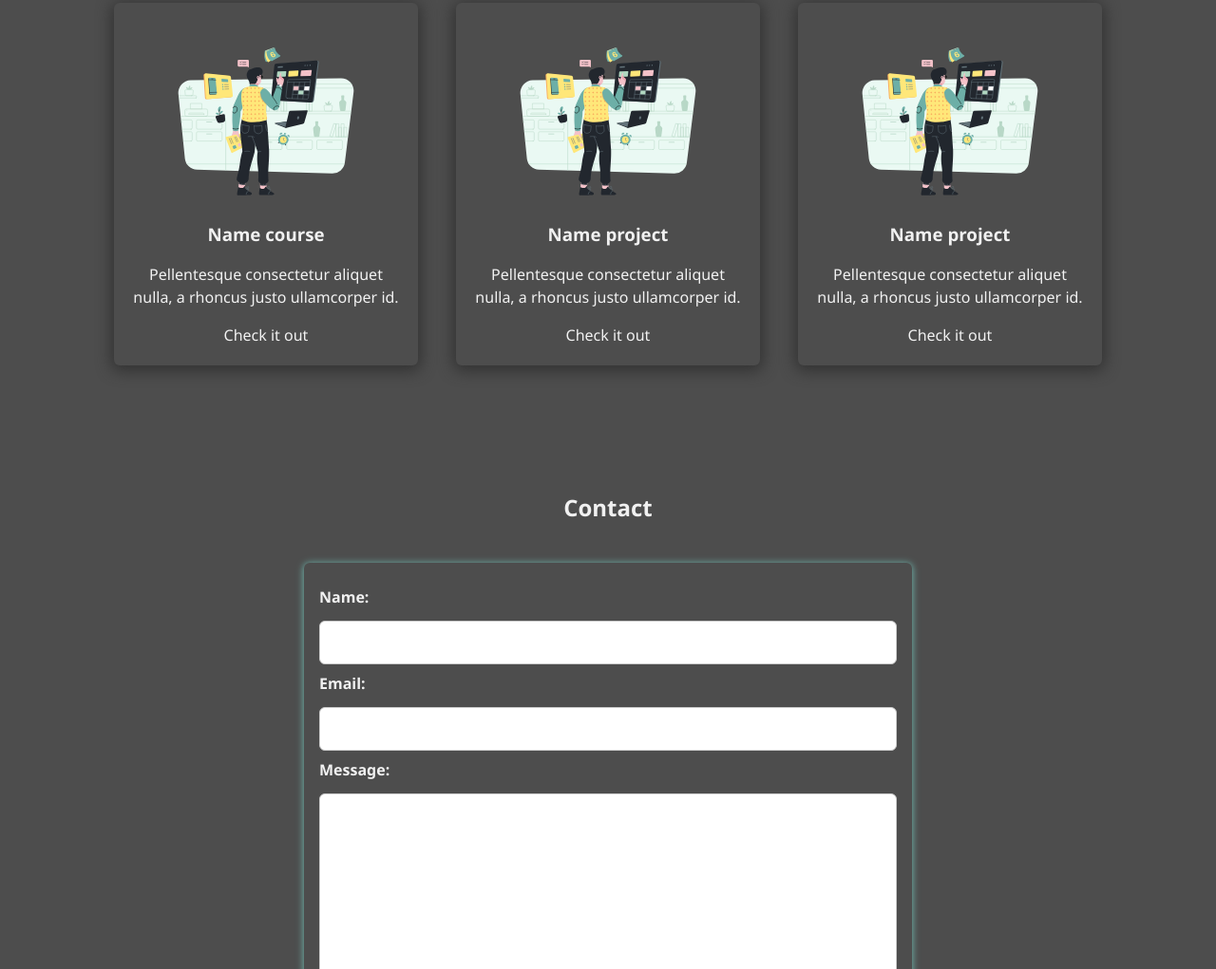
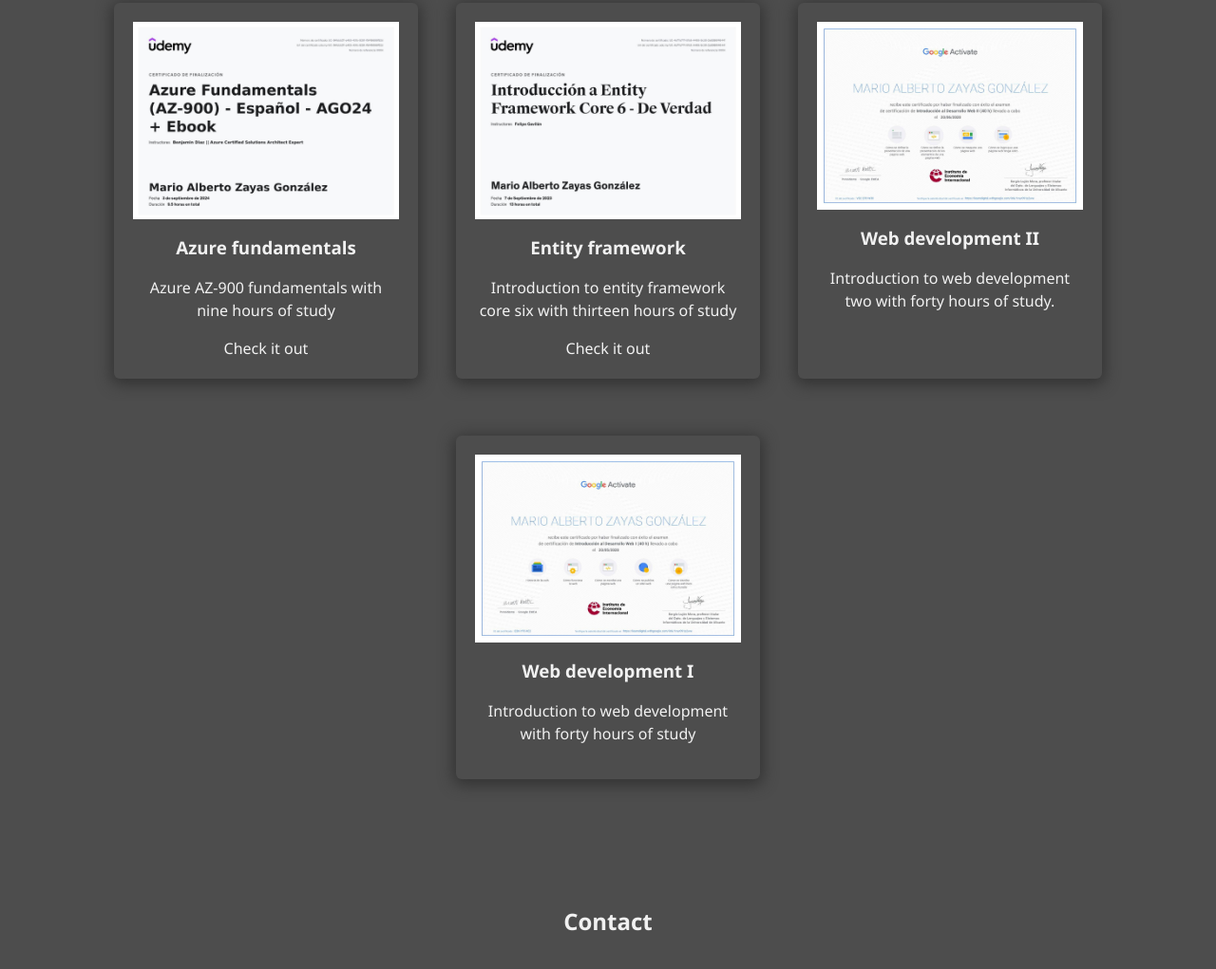
Before and after one commit to Zyz7/Zyz7, a plain HTML site: page index.html in a window 1280 px wide. Shown: the part 3195-4216 px from the top of the page at 95% size. Drawn offline with Linux system fonts and the light colour scheme.

Commit message:
update courses

```diff
--- a/assets/css/styles.css
+++ b/assets/css/styles.css
@@ -218,6 +218,10 @@ nav ul li {
 
 .course-card:hover {
     transform: translateY(-10px);
+}
+
+.course-card h3 {
+    margin-top: 1rem;
 }
 
 .course-card h3,
--- a/index.html
+++ b/index.html
@@ -113,33 +113,39 @@
     <h2>Courses</h2>
     <div class="courses-container">
       <div class="course-card">
-        <img src="assets/img/drawkit05.svg" alt="" loading="lazy" class="course-pic" />
-        <h3>Name course</h3>
+        <img src="assets/img/signal_004.jpeg" alt="Udemy course" loading="lazy" class="course-pic" />
+        <h3>Azure fundamentals</h3>
         <p class="course-details">
-          Pellentesque consectetur aliquet nulla, a rhoncus justo ullamcorper
-          id.
+          Azure AZ-900 fundamentals with nine hours of study
         </p>
-        <a href="#" target="_blank" class="course-link">Check it out</a>
+        <a href="https://www.udemy.com/course/azure-fundamentals-az900-en-un-dia/?couponCode=MT250908CNEW" target="_blank" class="course-link">Check it out</a>
       </div>
 
       <div class="course-card">
-        <img src="assets/img/drawkit05.svg" alt="" loading="lazy" class="course-pic" />
-        <h3>Name project</h3>
+        <img src="assets/img/signal_005.jpeg" alt="Udemy course" loading="lazy" class="course-pic" />
+        <h3>Entity framework</h3>
         <p class="course-details">
-          Pellentesque consectetur aliquet nulla, a rhoncus justo ullamcorper
-          id.
+          Introduction to entity framework core six with thirteen hours of study
         </p>
-        <a href="#" target="_blank" class="course-link">Check it out</a>
+        <a href="https://www.udemy.com/course/introduccion-a-entity-framework-core-2-1-de-verdad/?couponCode=MT250908CNEW" target="_blank" class="course-link">Check it out</a>
       </div>
 
       <div class="course-card">
-        <img src="assets/img/drawkit05.svg" alt="" loading="lazy" class="course-pic" />
-        <h3>Name project</h3>
+        <img src="assets/img/signal_003.jpeg" alt="Google course" loading="lazy" class="course-pic" />
+        <h3>Web development II</h3>
         <p class="course-details">
-          Pellentesque consectetur aliquet nulla, a rhoncus justo ullamcorper
-          id.
+          Introduction to web development two with forty hours of study.
         </p>
-        <a href="#" target="_blank" class="course-link">Check it out</a>
+        <a href="#" target="_blank" class="course-link"></a>
+      </div>
+
+      <div class="course-card">
+        <img src="assets/img/signal_002.jpeg" alt="Google course" loading="lazy" class="course-pic" />
+        <h3>Web development I</h3>
+        <p class="course-details">
+          Introduction to web development with forty hours of study
+        </p>
+        <a href="#" target="_blank" class="course-link"></a>
       </div>
     </div>
   </section>
```
Also changed, not shown: assets/img/signal_002.jpeg (added), assets/img/signal_003.jpeg (added), assets/img/signal_004.jpeg (added), assets/img/signal_005.jpeg (added).
